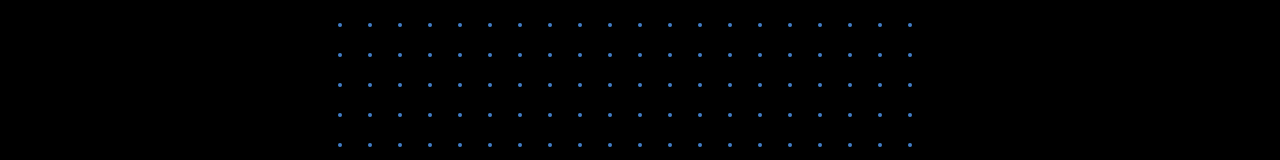
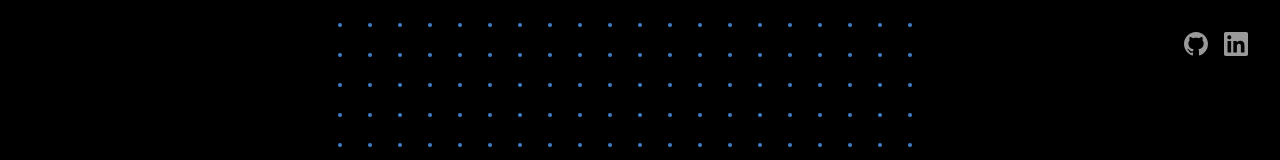
Before and after one commit to vidanov/shape, a website built with Vite: page site/index.html in a window 1280 px wide. Shown: the top 160 px of the page. Built offline with nearby package versions, Linux system fonts and the light colour scheme.

Commit message:
add: GitHub and LinkedIn links to site header

```diff
--- a/site/index.html
+++ b/site/index.html
@@ -45,6 +45,16 @@
 
   <!-- Read Full Article Link -->
   <a href="./article.html" class="read-full-link">Read the full article →</a>
+
+  <!-- Social Links -->
+  <div style="position: fixed; top: 2rem; right: 2rem; display: flex; gap: 1rem; z-index: 100;">
+    <a href="https://github.com/vidanov/shape" target="_blank" rel="noopener" title="GitHub" style="color: #fff; opacity: 0.6; transition: opacity 0.2s; text-decoration: none;" onmouseover="this.style.opacity='1'" onmouseout="this.style.opacity='0.6'">
+      <svg width="24" height="24" viewBox="0 0 24 24" fill="currentColor"><path d="M12 0C5.37 0 0 5.37 0 12c0 5.31 3.435 9.795 8.205 11.385.6.105.825-.255.825-.57 0-.285-.015-1.23-.015-2.235-3.015.555-3.795-.735-4.035-1.41-.135-.345-.72-1.41-1.23-1.695-.42-.225-1.02-.78-.015-.795.945-.015 1.62.87 1.845 1.23 1.08 1.815 2.805 1.305 3.495.99.105-.78.42-1.305.765-1.605-2.67-.3-5.46-1.335-5.46-5.925 0-1.305.465-2.385 1.23-3.225-.12-.3-.54-1.53.12-3.18 0 0 1.005-.315 3.3 1.23.96-.27 1.98-.405 3-.405s2.04.135 3 .405c2.295-1.56 3.3-1.23 3.3-1.23.66 1.65.24 2.88.12 3.18.765.84 1.23 1.905 1.23 3.225 0 4.605-2.805 5.625-5.475 5.925.435.375.81 1.095.81 2.22 0 1.605-.015 2.895-.015 3.3 0 .315.225.69.825.57A12.02 12.02 0 0024 12c0-6.63-5.37-12-12-12z"/></svg>
+    </a>
+    <a href="https://www.linkedin.com/in/vidanov/" target="_blank" rel="noopener" title="LinkedIn" style="color: #fff; opacity: 0.6; transition: opacity 0.2s; text-decoration: none;" onmouseover="this.style.opacity='1'" onmouseout="this.style.opacity='0.6'">
+      <svg width="24" height="24" viewBox="0 0 24 24" fill="currentColor"><path d="M20.447 20.452h-3.554v-5.569c0-1.328-.027-3.037-1.852-3.037-1.853 0-2.136 1.445-2.136 2.939v5.667H9.351V9h3.414v1.561h.046c.477-.9 1.637-1.85 3.37-1.85 3.601 0 4.267 2.37 4.267 5.455v6.286zM5.337 7.433a2.062 2.062 0 01-2.063-2.065 2.064 2.064 0 112.063 2.065zm1.782 13.019H3.555V9h3.564v11.452zM22.225 0H1.771C.792 0 0 .774 0 1.729v20.542C0 23.227.792 24 1.771 24h20.451C23.2 24 24 23.227 24 22.271V1.729C24 .774 23.2 0 22.222 0h.003z"/></svg>
+    </a>
+  </div>
 
   <!-- Signature -->
   <a href="https://alexey.vidanov.com" target="_blank" rel="noopener" style="position: fixed; bottom: 2rem; left: 2rem; font-family: 'Brush Script MT', cursive; font-size: 1.3rem; color: #9b59b6; opacity: 0.8; text-decoration: none; z-index: 100; transition: opacity 0.2s;">Alexey Vidanov</a>
```
